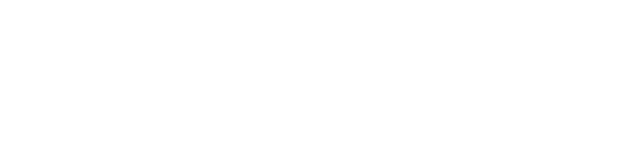
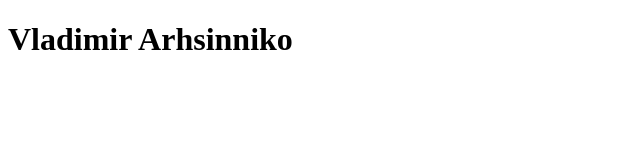
Before and after one commit to Dobroslov/rsschool-cv, a plain HTML site: page index.html in a window 1280 px wide. Shown: the whole page, without its empty margins (0-640 px from the left). Drawn offline with Linux system fonts and the light colour scheme.

Commit message:
refactor: add h1 teg

```diff
--- a/index.html
+++ b/index.html
@@ -7,6 +7,6 @@
   <title>My CV</title>
 </head>
 <body>
-
+  <h1>Vladimir Arhsinniko</h1>
 </body>
 </html>
```
